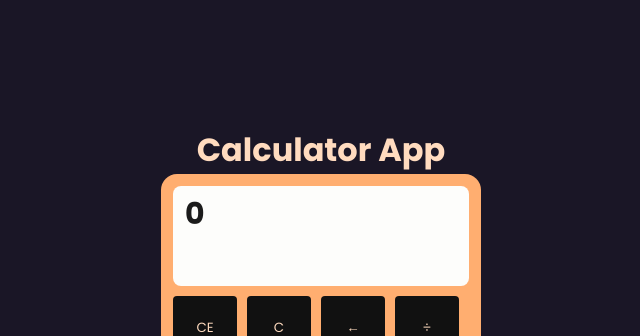
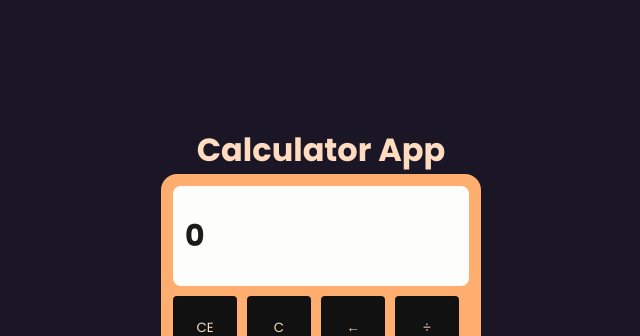
Before and after one commit to Chatano/calculator, a React (Create React App) app: page / in a window 1280 px wide. Shown: the top 336 px of the page, without its empty margins (319-959 px from the left). Built offline with nearby package versions, Linux system fonts and the light colour scheme.

Commit message:
add sum action + cleanEverything

```diff
--- a/src/components/Button.tsx
+++ b/src/components/Button.tsx
@@ -5,11 +5,12 @@ import {
 type IProps = {
   value: string
   onClick?: () => void
+  disabled?: boolean;
 }
 
-export const Button: React.FC<IProps> = ({ value, onClick }) => {
+export const Button: React.FC<IProps> = ({ value, onClick, disabled }) => {
   return (
-    <Container type="button" onClick={onClick}>
+    <Container type="button" onClick={onClick} disabled={disabled}>
       {value}
     </Container>
   )
--- a/src/components/Calculator.tsx
+++ b/src/components/Calculator.tsx
@@ -14,7 +14,7 @@ type IAction = 'sum'
 const allNumbers = [...Array.from({length: 9}, (_, i) => i + 1), 0];
 
 export const Calculator: React.FC = () => {
-  const [action, setAction] = useState<IAction>()
+  const [action, setAction] = useState<IAction | undefined>()
   const [firstNum, setFirstNum] = useState(0)
   const [secondNum, setSecondNum] = useState(0)
 
@@ -24,6 +24,12 @@ export const Calculator: React.FC = () => {
       return;
     }
     setFirstNum(prev => Number(`${prev}${value}`))
+  }
+
+  const clearEverything = () => {
+    setSecondNum(0)
+    setFirstNum(0)
+    setAction(undefined)
   }
 
   return (
@@ -38,9 +44,9 @@ export const Calculator: React.FC = () => {
       <Buttons>
         <TopActions>
           <Button value="CE" />
-          <Button value="C" />
+          <Button value="C" onClick={clearEverything} />
           <Button value="←" />
-          <Button value="÷" />
+          <Button value="÷" disabled={!!action} />
         </TopActions>
 
         <Numbers>
@@ -54,9 +60,9 @@ export const Calculator: React.FC = () => {
         </Numbers>
 
         <RightActions>
-          <Button value="X" />
-          <Button value="-" />
-          <Button value="+" onClick={() => setAction('sum')} />
+          <Button value="X" disabled={!!action} />
+          <Button value="-" disabled={!!action} />
+          <Button value="+" disabled={!!action} onClick={() => setAction('sum')} />
           <Button value="=" />
         </RightActions>
       </Buttons>
--- a/src/styles/components/Button.ts
+++ b/src/styles/components/Button.ts
@@ -6,11 +6,17 @@ export const Container = styled.button`
   height: ${buttonSize}px;
   border-radius: 4px;
   background-color: #111;
-  cursor: pointer;
   transition: 0.2s;
 
-  &:hover {
-    background-color: #111125;
-    color: #ff8000;
+  &:not(&:disabled) {
+    cursor: pointer;
+    &:hover {
+      background-color: #111125;
+      color: #ff8000;
+    }
+  }
+
+  &:disabled {
+    background-color: #333;
   }
 `;
--- a/src/styles/components/Calculator.ts
+++ b/src/styles/components/Calculator.ts
@@ -16,6 +16,15 @@ export const Display = styled.div`
   border-radius: 8px;
   padding: 8px 12px;
   height: 100px;
+  display: flex;
+  align-items: center;
+  position: relative;
+
+  > span {
+    position: absolute;
+    top: 4px;
+    left: 12px;
+  }
 
   * {
     color: #1b1b1b;
```
